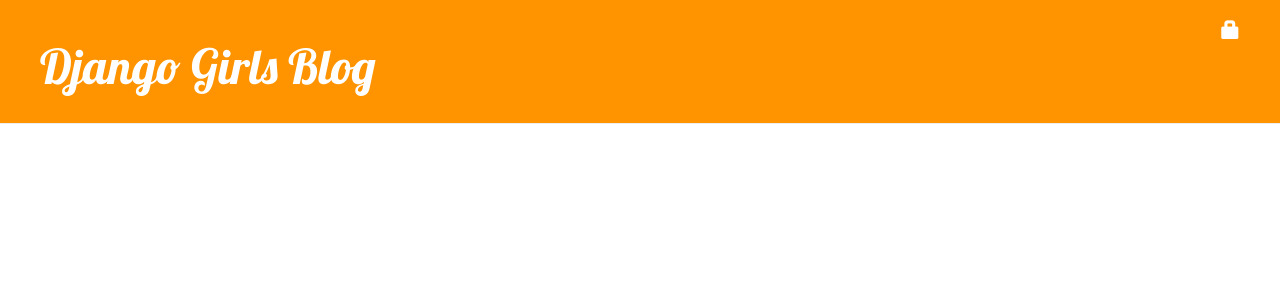
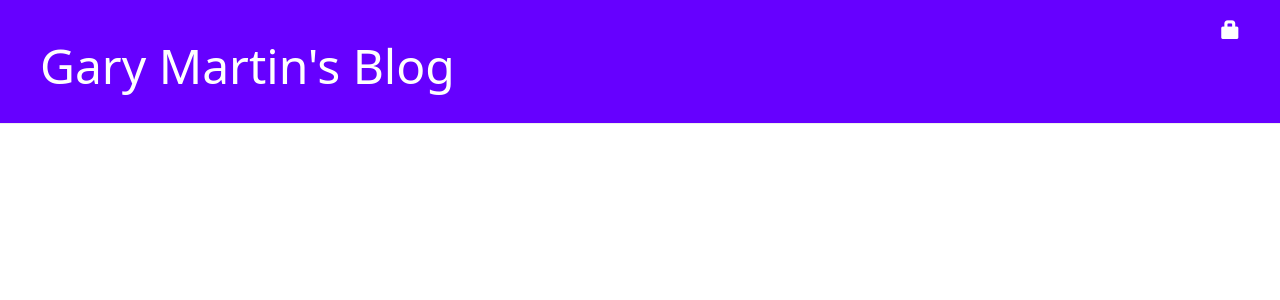
Before and after one commit to garym/dgblog, a Django app: page / in a window 1280 px wide. Shown: the top 300 px of the page. Run offline with Django 3.2, Linux system fonts and the light colour scheme; data that the repository does not hold is empty; some libraries are stand-ins or nearby versions.

Commit message:
Changing fonts and colours

```diff
--- a/blog/static/css/blog.css
+++ b/blog/static/css/blog.css
@@ -1,5 +1,5 @@
 .page-header {
-  background-color: #ff9400;
+  background-color: #6600ff;
   margin-top: 0;
   padding: 20px 20px 20px 40px;
 }
@@ -15,7 +15,7 @@
 }
 
 h1, h2, h3, h4 {
-  font-family: 'Lobster', cursive;
+  font-family: 'Inconsolata Bold', sans;
 }
 
 .date {
@@ -38,6 +38,10 @@
   margin-right: 20px;
 }
 
+.top-menu a {
+    color: #dd99ff;
+}
+
 .post {
   margin-bottom: 70px;
 }
--- a/blog/templates/blog/base.html
+++ b/blog/templates/blog/base.html
@@ -1,7 +1,7 @@
 {% load staticfiles %}
 <html>
   <head>
-    <title>Django Girls Blog</title>
+    <title>Gary Martin's Blog</title>
     <link rel="stylesheet" href="//maxcdn.bootstrapcdn.com/bootstrap/3.2.0/css/bootstrap.min.css">
     <link rel="stylesheet" href="//maxcdn.bootstrapcdn.com/bootstrap/3.2.0/css/bootstrap-theme.min.css">
     <link rel="stylesheet" href="{% static 'css/blog.css' %}">
@@ -20,7 +20,7 @@
       {% else %}
       <a href="{% url 'django.contrib.auth.views.login' %}" class="top-menu"><span class="glyphicon glyphicon-lock"></span></a>
       {% endif %}
-      <h1><a href="">Django Girls Blog</a></h1>
+      <h1><a href="">Gary Martin's Blog</a></h1>
     </div>
 
     <div class="content container">
```
